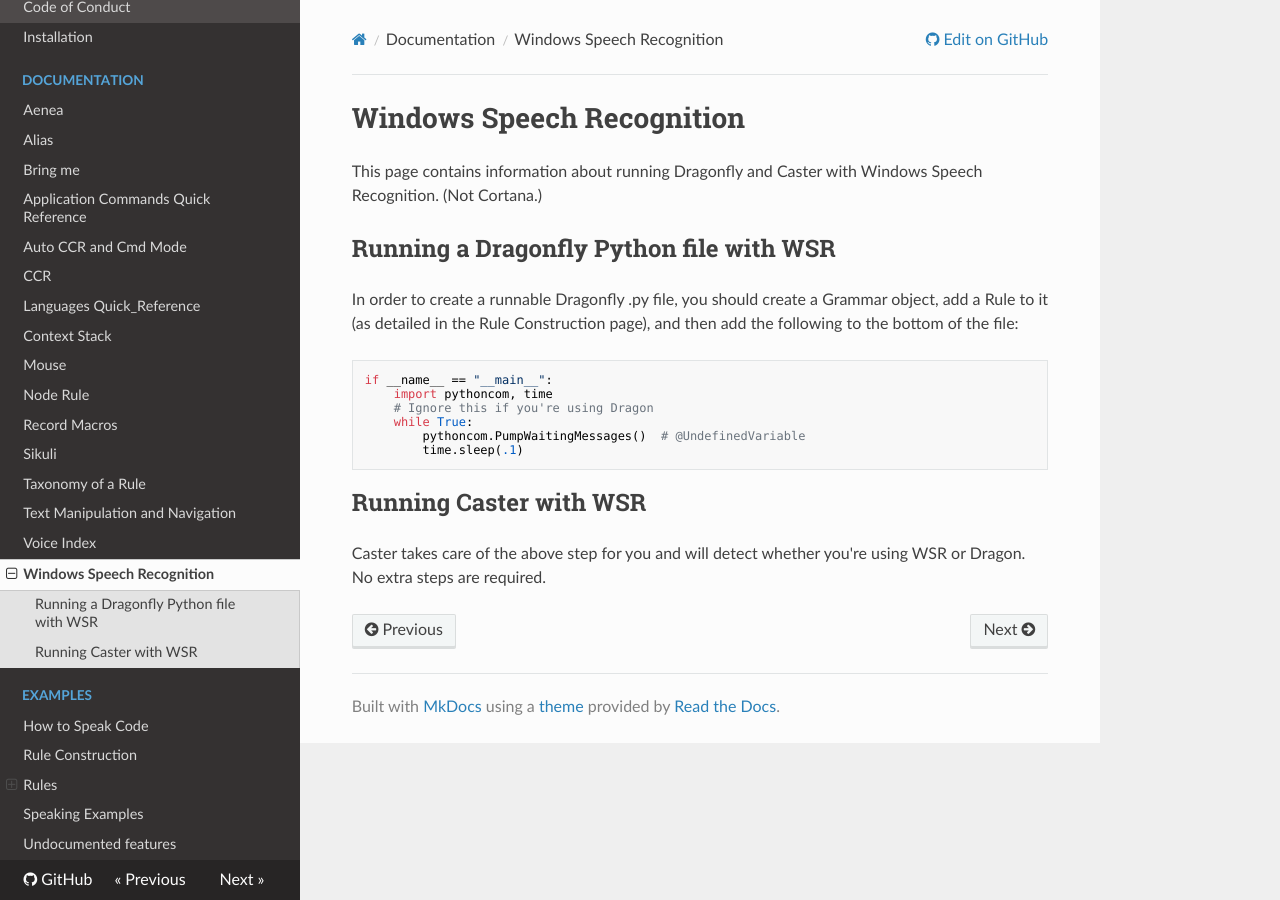
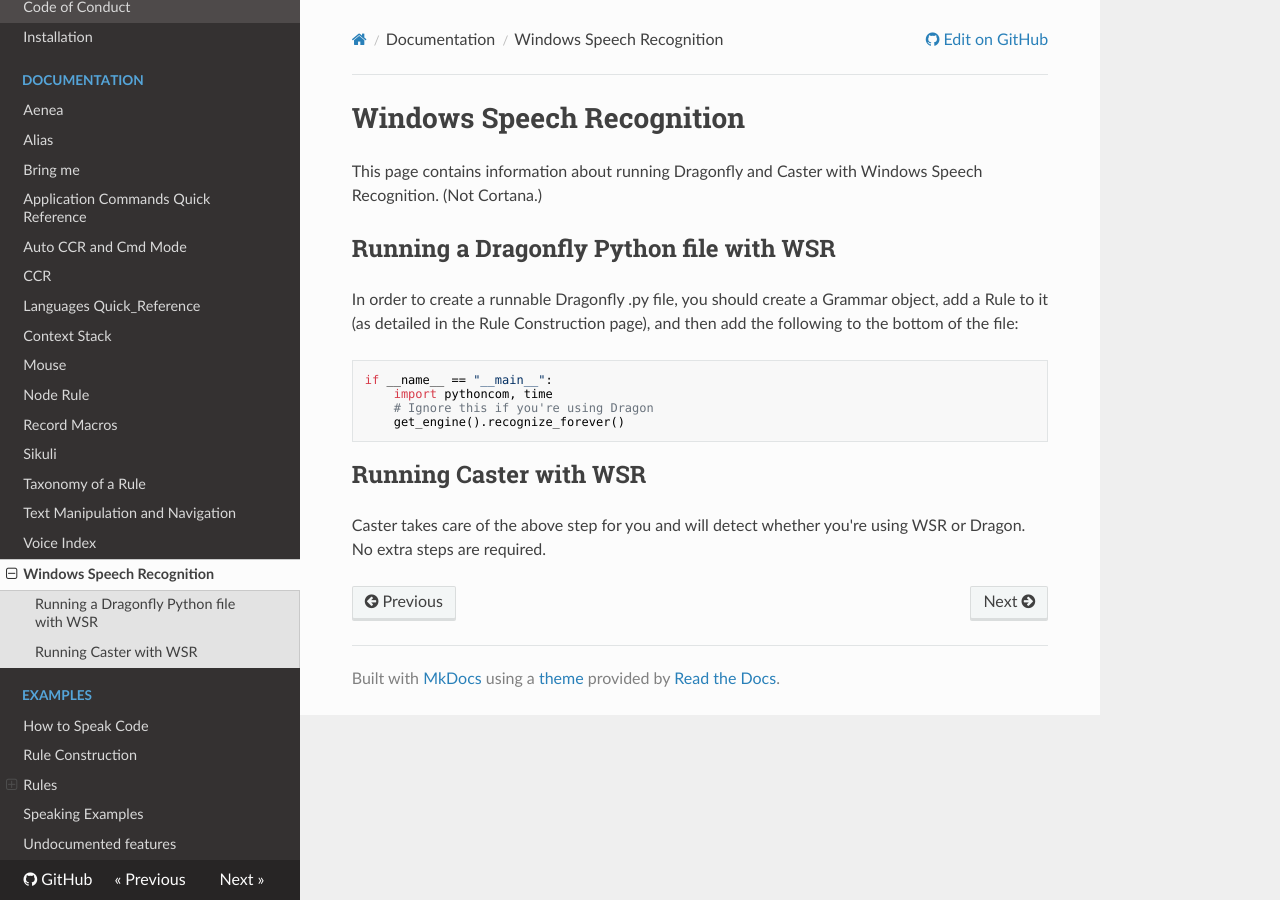
Before and after one commit to dictation-toolbox/Caster, an MkDocs documentation site: the page built from docs/readthedocs/Windows_Speech_Recognition.md, in a window 1280 px wide. Built offline with MkDocs 1.6.1, drawn with Linux system fonts in a browser that asks for light colours; nearby versions of some CDN libraries; comment, search, counter and statistics services are not loaded.

Commit message:
Updated code example

````diff
--- a/docs/readthedocs/Windows_Speech_Recognition.md
+++ b/docs/readthedocs/Windows_Speech_Recognition.md
@@ -10,9 +10,7 @@ In order to create a runnable Dragonfly .py file, you should create a Grammar ob
 if __name__ == "__main__":
     import pythoncom, time
     # Ignore this if you're using Dragon
-    while True:
-        pythoncom.PumpWaitingMessages()  # @UndefinedVariable
-        time.sleep(.1)
+    get_engine().recognize_forever()
 ```
 
 ##Running Caster with WSR
````
